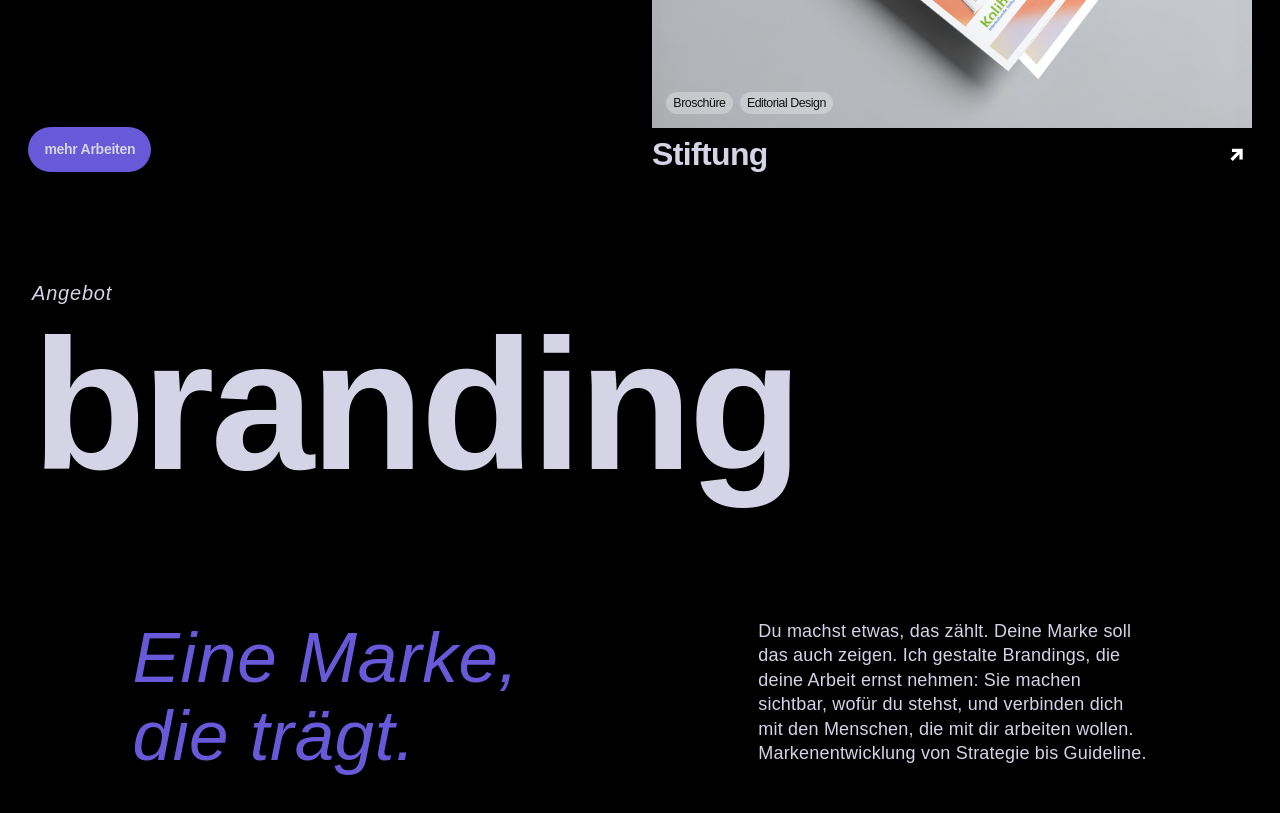
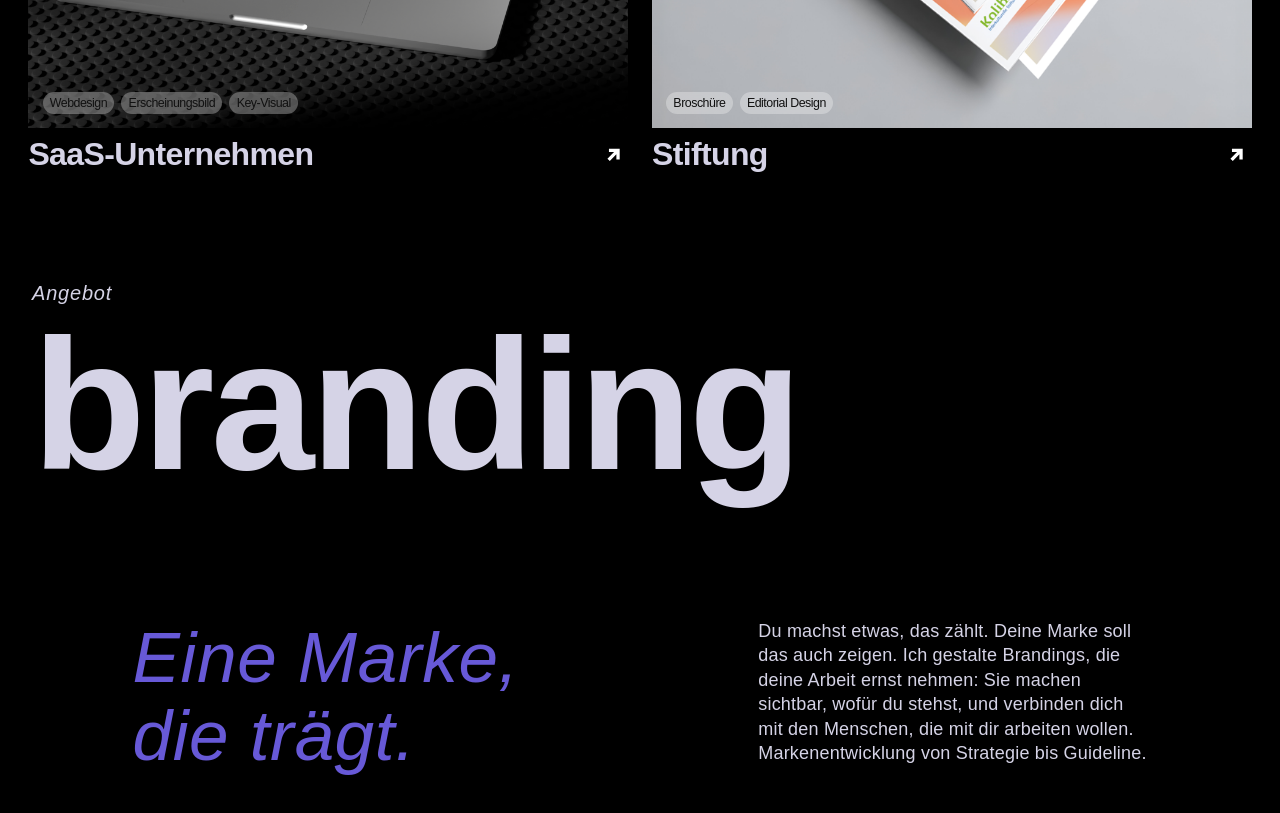
Before and after one commit to jweikinn/weikinn-design, a Next.js app: page / in a window 1280 px wide. Shown: the part 3260-4073 px from the top of the page. Built offline with nearby package versions, Linux system fonts and the light colour scheme; a web font is replaced by a local one.

Commit message:
fix: Update SectionFour tags and hide CTA button groups temporarily

```diff
--- a/components/SectionFour.tsx
+++ b/components/SectionFour.tsx
@@ -195,33 +195,7 @@ export function SectionFour() {
               href="/work/saas-unternehmen"
             />
           </div>
-          <div ref={el => { cardRefs.current[2] = el }} style={slideUp}>
-            <div className="flex flex-wrap" style={{ gap: '10px' }}>
-              {ctaButtons.map((label) => (
-                <button
-                  key={label}
-                  style={{
-                    fontFamily: 'var(--font-sans)',
-                    fontWeight: 800,
-                    fontSize: '14px',
-                    letterSpacing: '-0.02em',
-                    padding: '12px 16px',
-                    borderRadius: '24px',
-                    border: 'none',
-                    cursor: 'pointer',
-                    whiteSpace: 'nowrap',
-                    backgroundColor: btnHover ? '#d5d3e6' : '#6759d7',
-                    color: btnHover ? '#6759d7' : '#d5d3e6',
-                    transition: 'background-color 0.25s ease, color 0.25s ease',
-                  }}
-                  onMouseEnter={() => setBtnHover(true)}
-                  onMouseLeave={() => setBtnHover(false)}
-                >
-                  {label}
-                </button>
-              ))}
-            </div>
-          </div>
+          {/* mehr Arbeiten — temporär ausgeblendet */}
         </div>
 
         {/* Rechte Spalte — versetzt nach unten */}
@@ -269,7 +243,7 @@ export function SectionFour() {
         <div ref={el => { cardRefs.current[6] = el }} style={slideUp}>
           <ProjectCard
             title="SaaS-Unternehmen"
-            tags={['Social Media', 'Photography']}
+            tags={['Webdesign', 'Erscheinungsbild', 'Key-Visual']}
             image={IMG_SAAS}
             aspectRatio="676/699"
             href="/work/saas-unternehmen"
@@ -288,38 +262,13 @@ export function SectionFour() {
         <div ref={el => { cardRefs.current[8] = el }} style={slideUp}>
           <ProjectCard
             title="Stiftung"
-            tags={['Social Media', 'Photography']}
+            tags={['Broschüre', 'Editorial Design']}
             image={IMG_BROCHURE}
             aspectRatio="676/744"
+            href="/work/stiftung"
           />
         </div>
-        <div ref={el => { cardRefs.current[9] = el }} style={slideUp}>
-          <div className="flex flex-wrap" style={{ gap: '5px' }}>
-            {ctaButtons.map((label) => (
-              <button
-                key={label}
-                style={{
-                  fontFamily: 'var(--font-sans)',
-                  fontWeight: 800,
-                  fontSize: px(12, 14),
-                  letterSpacing: '-0.02em',
-                  padding: `${px(7, 12)} ${px(9, 16)}`,
-                  borderRadius: '13px',
-                  border: 'none',
-                  cursor: 'pointer',
-                  whiteSpace: 'nowrap',
-                  backgroundColor: btnHover ? '#d5d3e6' : '#6759d7',
-                  color: btnHover ? '#6759d7' : '#d5d3e6',
-                  transition: 'background-color 0.25s ease, color 0.25s ease',
-                }}
-                onMouseEnter={() => setBtnHover(true)}
-                onMouseLeave={() => setBtnHover(false)}
-              >
-                {label}
-              </button>
-            ))}
-          </div>
-        </div>
+        {/* mehr Arbeiten — temporär ausgeblendet */}
       </div>
     </section>
   )
```
